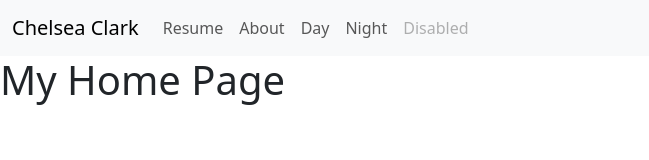
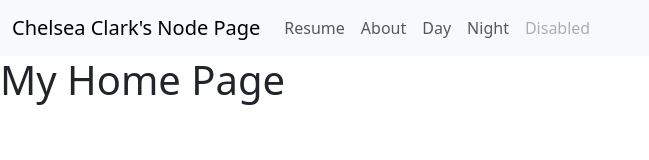
Before and after one commit to ScreamingInTheVoid/Intro-to-Node, a plain HTML site: page index.html in a window 1280 px wide. Shown: the whole page, without its empty margins (0-649 px from the left). Drawn offline with nearby package versions, Linux system fonts and the light colour scheme.

Commit message:
Tweaked index.html

```diff
--- a/index.html
+++ b/index.html
@@ -9,7 +9,7 @@
   <body>
 	<nav class="navbar navbar-expand-lg bg-body-tertiary">
 	  <div class="container-fluid">
-		<a class="navbar-brand" href="#">Chelsea Clark</a>
+		<a class="navbar-brand" href="#">Chelsea Clark's Node Page</a>
 		<button class="navbar-toggler" type="button" data-bs-toggle="collapse" data-bs-target="#navbarSupportedContent" aria-controls="navbarSupportedContent" aria-expanded="false" aria-label="Toggle navigation">
 		  <span class="navbar-toggler-icon"></span>
 		</button>
```
